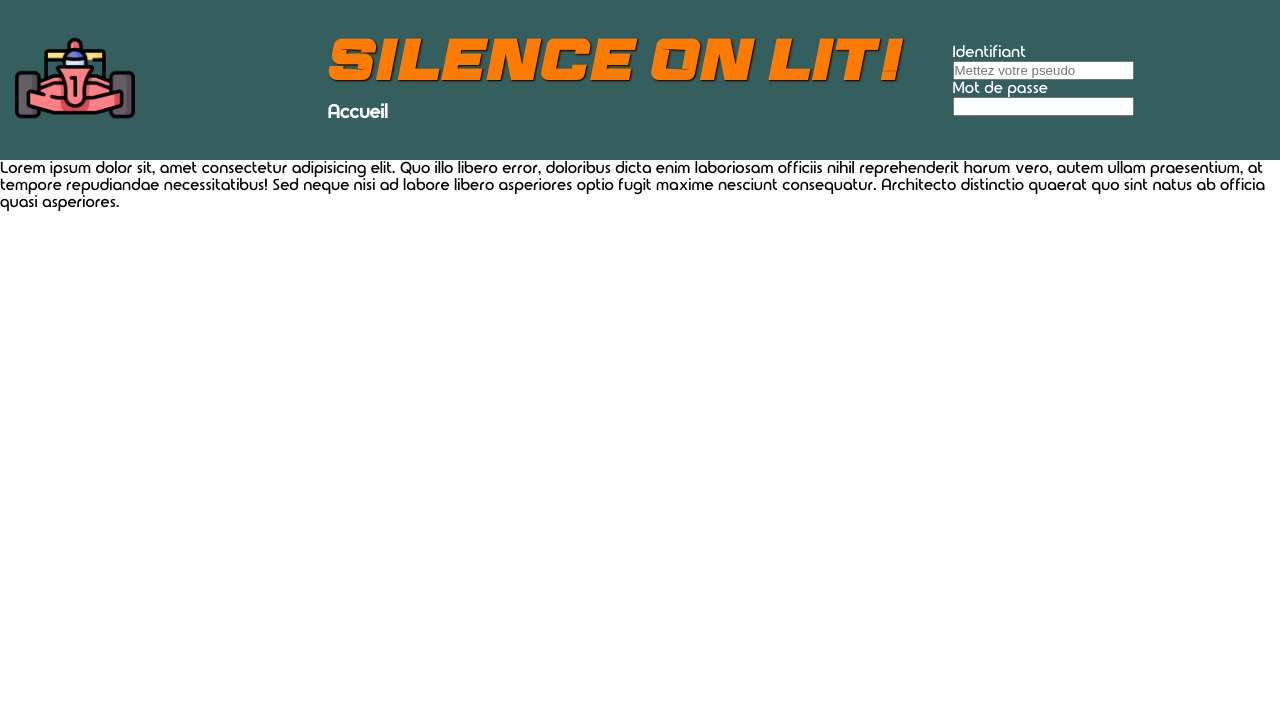
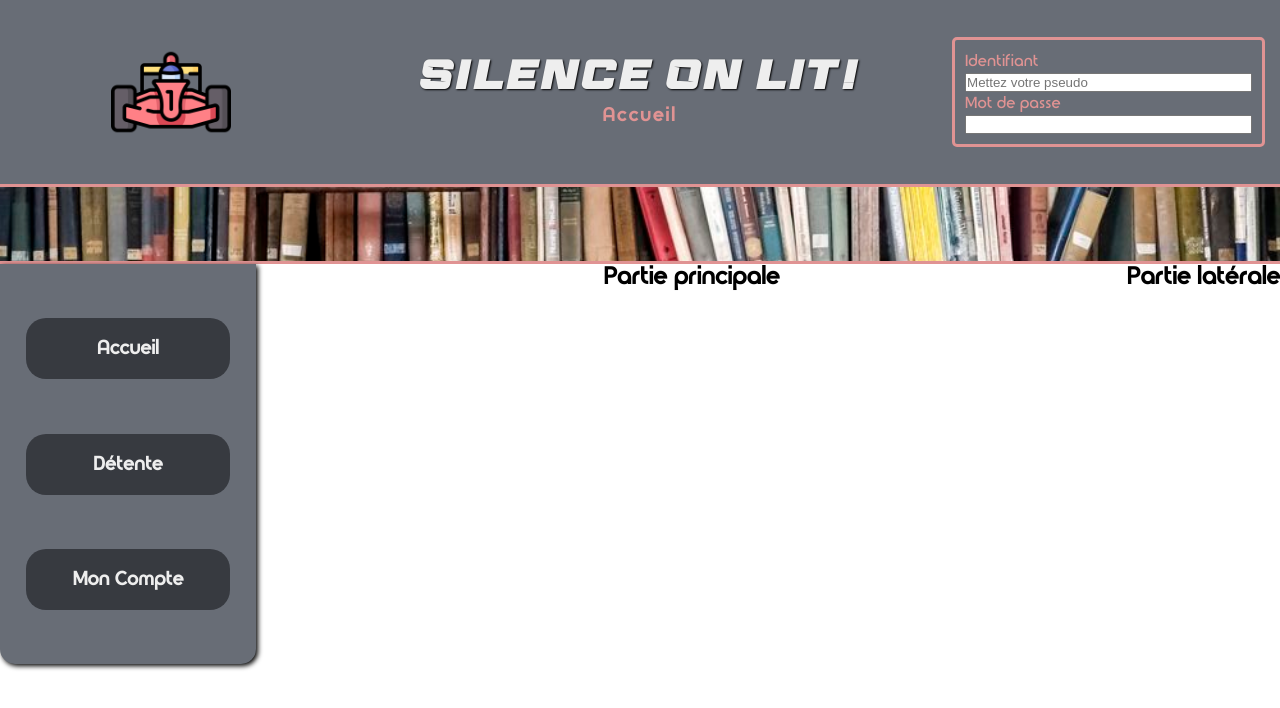
Before and after one commit to ValentynDlb/mon_super_projet, a plain HTML site: page index.htm in a window 1280 px wide. Drawn offline with Linux system fonts and the light colour scheme.

Commit message:
Header + Nav finis

```diff
--- a/index.htm
+++ b/index.htm
@@ -14,7 +14,7 @@
     <header>
         <div id="header-haut">
             <div id="header-logo">
-                <img src="./Brouillon/assets/icone.png" alt="Logo" id="logo">
+                <img src="./assets/icone.png" alt="Logo" id="logo">
             </div>
 
     <div id="header-titre">
@@ -28,16 +28,37 @@
             <input type="text" id="identifiant" name="identifiant" placeholder="Mettez votre pseudo">
             <label for="password">Mot de passe</label>
             <input type="password" id="password" name="password">
+
         </form>
     </div>
+    </div>
+    <div id="header-bottom"></div>
 
-    <div id="header-bottom">
     </header>
-    Lorem ipsum dolor sit, amet consectetur adipisicing elit. Quo illo libero error, doloribus dicta enim laboriosam officiis nihil reprehenderit harum vero, autem ullam praesentium, at tempore repudiandae necessitatibus! Sed neque nisi ad labore libero asperiores optio fugit maxime nesciunt consequatur. Architecto distinctio quaerat quo sint natus ab officia quasi asperiores.
+
 
     <div id="central">
+        <!--Menu - il va pas rester là-->
+        <nav>
+            <a href="./index.htm" target="_self" class="bouton">Accueil</a>
+            <a href="./pages/jeux.htm" target="_self" class="bouton">Détente</a>
+            <a href="./pages/compte.htm" target="_self" class="bouton">Mon Compte</a>
+        </nav>
+
+        <!--Partie principale avec le texte de présentation et les sites de l'E2C-->
+        <main>
+            <h2>Partie principale</h2>
+        </main>
+
+        <!--la partie latérale  (droite) -avec une sélection de livres-->
+        <aside>
+            <h2>Partie latérale</h2>
+        </aside>
 
     </div>
+
+
+    <!--Pied de page-->
 
     <footer>
 
--- a/style/style.css
+++ b/style/style.css
@@ -11,13 +11,17 @@
     src: url('./Astonpoliz.ttf');
 
 }
+
 * {
     margin: 0;
     padding: 0;
     box-sizing: border-box;
+    --color-blanc : #EEEEEE;
+    --color-gris : #686D76;
+    --color-fonce : #373A40;
+    --color-clair : #e09393;
 
 }
-
 
 
 body {
@@ -34,33 +38,45 @@ body {
     flex-direction: row;
     justify-content: center;
     align-items: center;
-    background-color: #355e5e;
-    color: #ffffff;
+    background-color: var(--color-gris);
+    color: var(--color-clair);
     margin: 0px;
     padding: 15px;
     width: 100vw;
-    height: 20vh;
+    height: 23vh;
 
 }
 
 #header-logo {
     width: 25vw;
+    display: flex;
+    flex-direction: column;
+    justify-content: center;
+    align-items: center;
 }
 
 #header-titre {
     width: 50vw;
+    display: flex;
+    flex-direction: column ;
+    justify-content: center ;
+    align-items: center ;
+    letter-spacing: 2px;
 }
 
 #header-login {
     width: 25vw;
+    border: var(--color-clair) solid 3px;
+    border-radius: 5px;
+    padding: 10px;
 }
 
 
 
 
 h1{
-    color: #ff7b00;
-    font-size: 3.5rem;
+    color: var(--color-blanc);
+    font-size: 2.5rem;
     text-shadow: 1px 1px 2px black;
     font-family: Race Sport,sans-serif;
 }
@@ -68,10 +84,86 @@ h1{
 
 #logo {
     height: 15vh;
+    display: block;
 }
+
+
+/* Barre sous le header avec image de fond*/
+#header-bottom {
+    width: 1OOvw;
+    height: 10vh;
+    background-image:url('../assets/books.jpg');
+    background-repeat: no-repeat;
+    background-size: cover;
+    background-position: center;
+    background-position-y: center;
+    border-top: var(--color-clair) solid 3px;
+    border-bottom: var(--color-clair) solid 3px;
+}
+
 
 /*mise en forme de formulaire*/
 
 input, label{
     display: block;
+    margin-top: 3px;
+    width: 100%;
 }
+
+
+
+/*partie centrale*/
+#central {
+    display: flex;
+    flex-direction: row;
+    justify-content: space-between;
+    align-items: start;
+}
+
+
+
+/*menu*/
+nav {
+    width: 20vw;
+    height: 50vh;
+    background-color: var(--color-gris);
+    border-radius: 0 0 15px 15px;
+    box-shadow: 2px 2px 5px 0;
+    display: flex;
+    flex-direction: column;
+    justify-content: space-evenly;
+    align-items: center;
+}
+
+.bouton {
+    text-decoration: none;
+    color: var(--color-blanc);
+    text-align: center;
+    font-weight: 800;
+    font-size: 1.2rem;
+    display: block;
+    padding: 20px;
+    background-color: var(--color-fonce);
+    width: 80%;
+    border-radius: 20px;
+    box-shadow: none;
+    transition: box-shadow 200ms, color 1000ms,
+    background-color 500ms;
+
+}
+
+.bouton:hover {
+    box-shadow: #ff8e8e 5px 5px 15px 0;
+    color: var(--color-clair);
+    background-color: var(--color-fonce);
+    width: 85%;
+
+}
+
+
+/*le choix du site*/
+
+
+
+
+/*la sélection de livres*/
```
Also changed, not shown: assets/books.jpg (added), assets/icone.png (renamed from Brouillon/assets/icone.png), assets/logo.png (added), pages/compte.htm (added), pages/jeux.htm (added).
